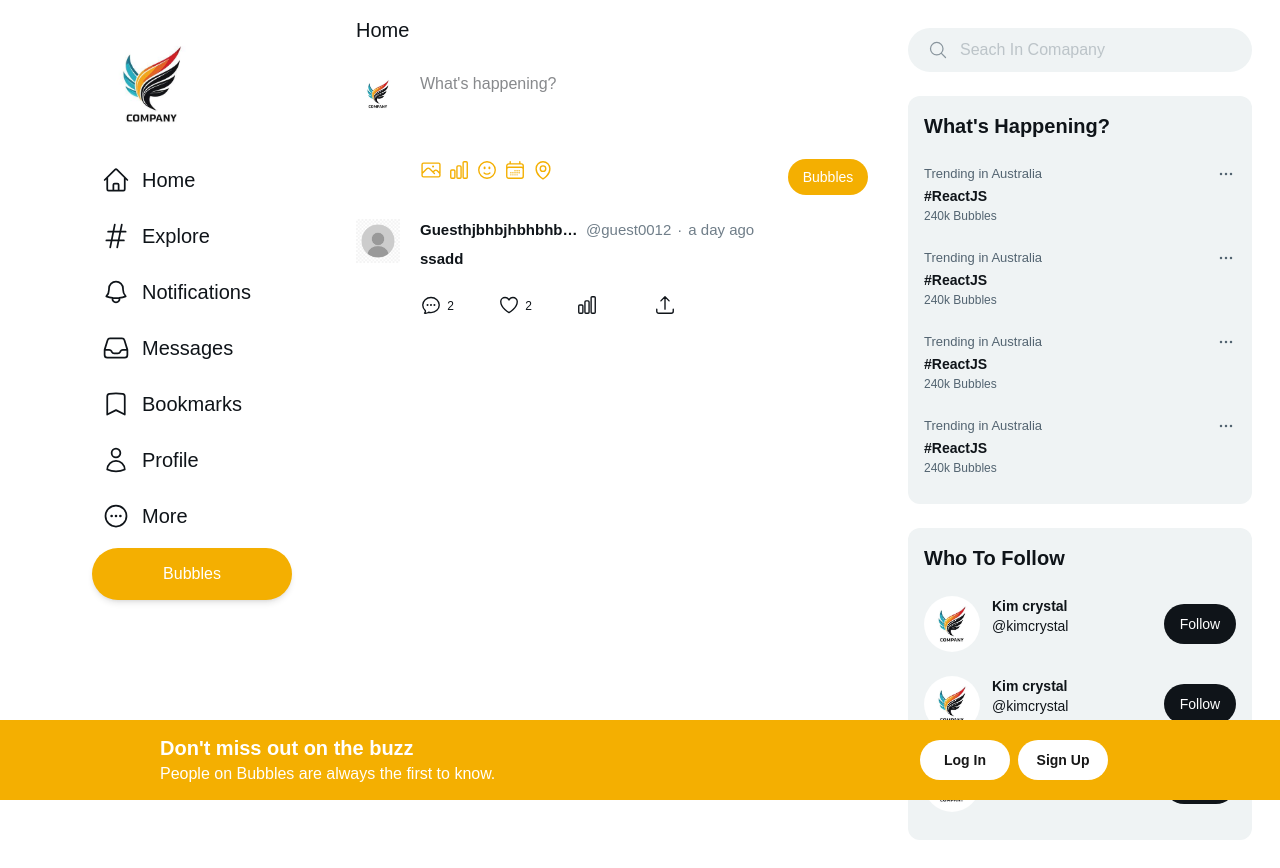
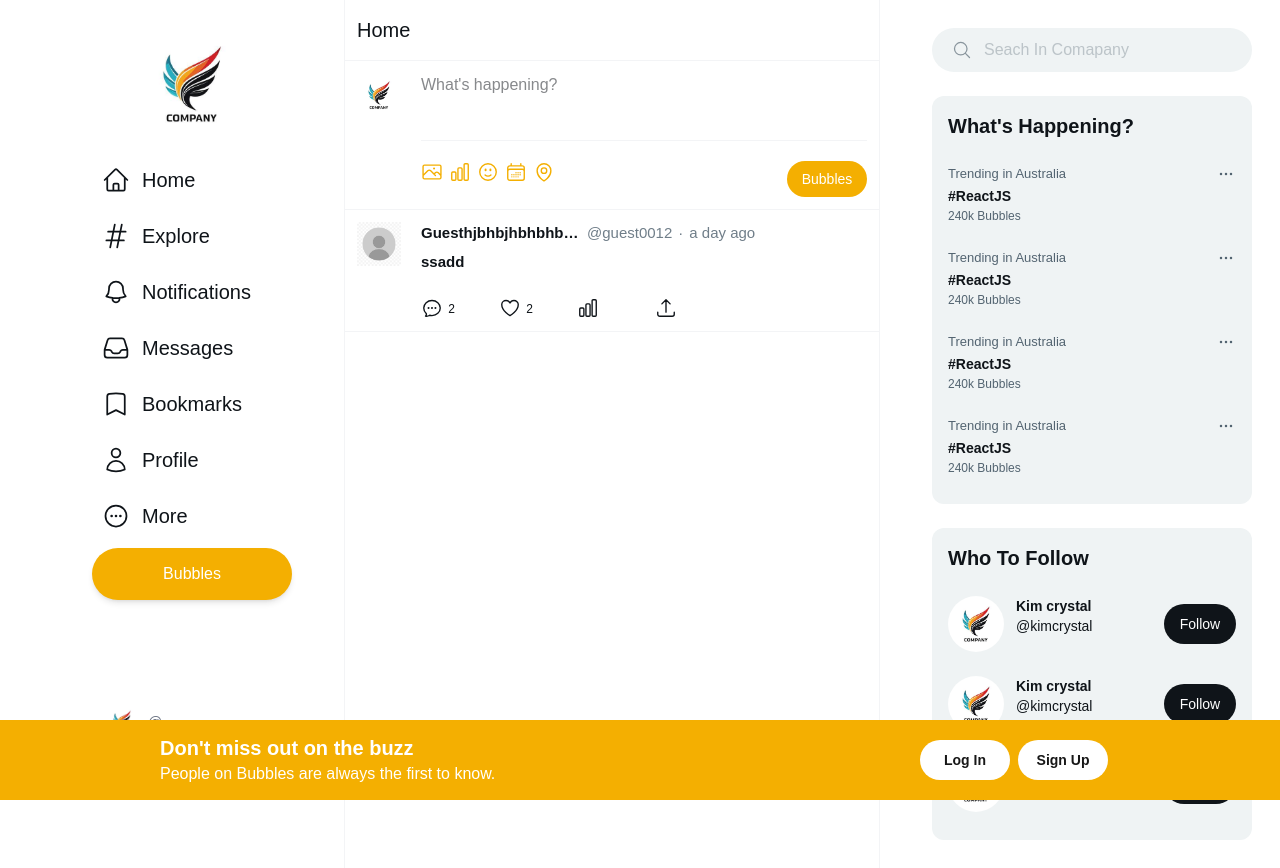
Before and after one commit to primehta17/bubbles-social-app, a Next.js app: page / in a window 1280 px wide. Built offline with nearby package versions, Linux system fonts and the light colour scheme; no server answers.

Commit message:
signup firbase sidebar

```diff
--- a/app/components/Post.tsx
+++ b/app/components/Post.tsx
@@ -4,7 +4,7 @@ import { ChartBarIcon, ChatBubbleOvalLeftEllipsisIcon, HeartIcon, ArrowUpTrayIco
 
 export default function Post() {
   return (
-    <div>
+    <div className='border-b border-gray-100'>
       <PostHeader />
       <div className="ml-16 p-3 flex space-x-14">
         <div className='relative'>
--- a/app/components/PostFeed.tsx
+++ b/app/components/PostFeed.tsx
@@ -4,8 +4,8 @@ import Post from './Post';
 
 function PostFeed(){
   return (
-    <div  className="flex-grow [max-w-2xl">
-      <div className="py-4 px-3 text-lg sm:text-xl stickt top-0 z-50 bg-white bg-opacity-80 backdrop-blur-sm">Home</div>
+    <div  className="flex-grow max-w-2xl border-x border-gray-100">
+      <div className="py-4 px-3 text-lg sm:text-xl stickt top-0 z-50 bg-white bg-opacity-80 backdrop-blur-sm border-b border-gray-100">Home</div>
      <PostInput/>
      <Post/>
      </div>
--- a/app/components/PostInput.tsx
+++ b/app/components/PostInput.tsx
@@ -5,11 +5,11 @@ import { CalendarDaysIcon, ChartBarIcon, FaceSmileIcon, MapPinIcon, PhotoIcon }
 export default function PostInput() {
   return (
     <>
-    <div className="flex space-x-5 p-3">
+    <div className="flex space-x-5 p-3 border-b border-gray-100">
         <Image src={'/assets/company-logo.jpg'} width={44} height={44} className="w-11 h-11" alt="comapny-logo"/>
         <div className='w-full'>
           <textarea className="resize-none outline-none w-full min-h-[60px] text-md" placeholder="What's happening?" />
-          <div className="flex justify-between pt-5">
+          <div className="flex justify-between pt-5 border-t border-gray-100">
               <div className='flex space-x-1.5'>
                 <PhotoIcon className='w-[22px] h-[22px] text-[#F4AF01]'/>
                 <ChartBarIcon className='w-[22px] h-[22px] text-[#F4AF01]'/>
--- a/app/components/Sidebar.tsx
+++ b/app/components/Sidebar.tsx
@@ -1,11 +1,12 @@
 import React from 'react';
 import { HomeIcon, HashtagIcon, BellIcon, UserIcon, BookmarkIcon, InboxIcon, EllipsisHorizontalCircleIcon } from '@heroicons/react/24/outline';
 import Image from "next/image";
+import SidebarUserInfo from './SidebarUserInfo';
 
 export default function Sidebar() {
   return (
     <nav className="h-screen hidden sm:flex flex-col sticky top-0 p-3 xl:ml-20 xl:mr-10">
-     <div className="realtive h-full">
+     <div className="realtive h-full flex flex-col items-center">
       <div className='py-3'>
       <Image src={'/assets/company-logo.jpg'} alt="social-logo" width={120} height={48}/>
       </div>
@@ -20,7 +21,7 @@ export default function Sidebar() {
         <button className="hidden xl:block bg-[#F4AF01] w-[200px] h-[52px] rounded-full text-white font-medium corsor-pointer shadow-md mt-2">Bubbles</button>
       </ul>
       </div>
-      <div>User Info</div>
+      <SidebarUserInfo />
     </nav>
   )
 }
--- /dev/null
+++ b/app/components/SidebarUserInfo.tsx
@@ -0,0 +1,32 @@
+'use client'
+import React from 'react';
+import Image from 'next/image';
+import { signOut } from 'firebase/auth';
+import { useDispatch } from 'react-redux';
+import { auth } from "@/firebase";
+import { signOutUser } from '../redux/slices/userSlice';
+import { useSelector } from 'react-redux';
+import { AppDispatch,RootState } from '../redux/store';
+
+function SidebarUserInfo() {
+  const dispatch:AppDispatch = useDispatch();
+  const user = useSelector((state:RootState)=>state.user);
+
+  async function handleSignOut(){
+      await signOut(auth);
+      dispatch(signOutUser());
+  }
+
+  return (
+    <div className='absolute bottom-12 flex items-center space-x-2 hover:bg-gray-200 xl:p-3 xl:pe-6 hover:bg-opacity-10 rounded-full'
+    onClick={()=>handleSignOut()}>
+    <Image src={"/assets/company-logo.jpg" } alt="user Profile Picture" width='36' height='36' className='w-9 h-9 rounded-full transition cursor-pointer'/>
+    <div className='hidden xl:flex flex-col text-sm'>
+      <span className='font-bold'>{user.name}</span>
+      <span className="text-gray-500">@{user.username}</span>
+    </div>
+  </div>
+  )
+}
+
+export default SidebarUserInfo
--- a/app/components/SignUpPrompt.tsx
+++ b/app/components/SignUpPrompt.tsx
@@ -1,9 +1,17 @@
+'use client'
 import React from 'react'
 import SignUpModal from './modals/SignUpModal'
-import LoginModal from './modals/LoginModal'
+import LoginModal from './modals/LoginModal';
+import {useSelector} from 'react-redux';
+import { RootState } from '../redux/store'
 
 export default function SignUpPrompt() {
+  const name= useSelector((state: RootState)=>
+    state.user.name
+  )
+  console.log(name);
   return (
+    !name &&
     <div className='fixed flex justify-center lg:justify-between items-center bg-[#F4AF01] w-full h-[80px]  bottom-0 md:space-x-5 lg:px-20 xl:px-40 2xl:px-80'>
       <div className='hidden md:flex flex flex-col text-white'>
         <span className='text-xl font-bold'>Don't miss out on the buzz</span>
--- a/app/components/Widgets.tsx
+++ b/app/components/Widgets.tsx
@@ -5,7 +5,7 @@ import { EllipsisHorizontalIcon, MagnifyingGlassIcon } from '@heroicons/react/24
 
 export default function Widgets() {
   return (
-    <div className='p-4 hidden lg:flex flex-col space-y-4 w-[400px]'>
+    <div className='p-4 hidden lg:flex flex-col space-y-4 w-[400px] ps-10'>
       <div className='flex m-3 bg-[#EFF3F4] text-[#89959D] rounded-full pl-5 space-x-3 items-center h-[44px]'>
         <MagnifyingGlassIcon className='w-[20px] h-[20px]'/>
         <input type="text" placeholder="Seach In Comapany" className='bg-transparent outline-none '/>
--- a/app/components/modals/LoginModal.tsx
+++ b/app/components/modals/LoginModal.tsx
@@ -24,7 +24,7 @@ function LoginModal() {
 
   const dispatch:AppDispatch = useDispatch()
   return (
-    <div>
+    <div className='w-full'>
       <button className='w-full h-[47px] md:w-[90px] md:h-[40px] text-md md:text-sm font-bold bg-white rounded-full' onClick={()=>{dispatch(openLoginModal())}}> Log In </button>
       <Modal open={isOpen} onClose={()=>dispatch(closeLoginModal())} className='flex justify-center items-center'>
         <div className="w-full h-full sm:w-[600px] sm:h-fit bg-white sm:rounded-xl">
--- a/app/components/modals/SignUpModal.tsx
+++ b/app/components/modals/SignUpModal.tsx
@@ -1,13 +1,14 @@
-'use client'
-import React, { useState } from 'react';
+'use client';
+import React, { useEffect, useState } from 'react';
 import { Modal } from '@mui/material';
 import { useSelector, useDispatch } from 'react-redux';
 import { RootState,AppDispatch } from '@/app/redux/store'
 import { closeSignUpModal, openSignUpModal } from '@/app/redux/slices/modalSlice';
 import { EyeIcon, XMarkIcon } from '@heroicons/react/24/outline';
 import { EyeSlashIcon } from '@heroicons/react/16/solid';
-import { createUserWithEmailAndPassword } from 'firebase/auth';
+import { createUserWithEmailAndPassword, onAuthStateChanged,updateProfile } from 'firebase/auth';
 import { auth } from '@/firebase';
+import { signInUser } from '@/app/redux/slices/userSlice';
 
 function SignUpModal() {
   // const [isOpen, setIsOpen] = useState(true);
@@ -17,7 +18,7 @@ function SignUpModal() {
   // const handleOpen=()=>{
   //   setIsOpen(true)
   // }
-
+  const [name,setName] =useState("");
   const [email,setEmail] = useState("");
   const [password,setPassword] =useState("");
   const [showPassword, setShowPassword] = useState(false);
@@ -33,11 +34,41 @@ function SignUpModal() {
       auth,
       email,
       password
-    )
+    );
+   await updateProfile(userCredentials.user,{
+    displayName:name,
+   });
+
+   dispatch(
+    signInUser({
+      name:userCredentials.user.displayName,
+      email:userCredentials.user.email,
+      username:userCredentials.user.email!.split("@")[0],
+      uid:userCredentials.user.uid
+    })
+   )
   }
 
+  useEffect(()=>{
+    const unsubscribe = onAuthStateChanged(auth,(currentUser)=>{
+      // console.log(currentUser);
+      if(!currentUser) return;
+      //Handle Redux Actions
+
+      dispatch(signInUser(
+        {
+          name:currentUser.displayName,
+          email:currentUser.email,
+          username:currentUser.email!.split("@")[0],
+          uid:currentUser.uid
+        }
+      ))
+    })
+    return unsubscribe;
+  },[]);
+
   return (
-    <div>
+    <div className='w-full'>
       <button className='w-full h-[47px] md:w-[90px] md:h-[40px] text-md md:text-sm font-bold bg-white rounded-full' onClick={()=>{dispatch(openSignUpModal())}}> Sign Up</button>
       <Modal open={isOpen} onClose={()=>dispatch(closeSignUpModal())} className='flex justify-center items-center'>
         <div className="w-full h-full sm:w-[600px] sm:h-fit bg-white sm:rounded-xl">
@@ -45,7 +76,7 @@ function SignUpModal() {
           <div className='pt-10 pb-20 px-4 sm:px-20'>
             <h2 className='font-bold text-3xl mb-10'>Create your Account</h2>
             <div className='w-full space-y-5 mb-10'>
-                <input type="text" placeholder='Name' className="border border-gray-200 w-full h-[47px] rounded-[4px] focus:border-[#F4AF01] outline-none ps-3 transition"></input>
+                <input type="text" placeholder='Name' className="border border-gray-200 w-full h-[47px] rounded-[4px] focus:border-[#F4AF01] outline-none ps-3 transition" onChange={(event)=>setName(event.target.value)} value={name}></input>
                 <input type="email" placeholder='Email' className="border border-gray-200 w-full h-[47px] rounded-[4px] focus:border-[#F4AF01] outline-none ps-3 transition" onChange={(e)=>setEmail(e.target.value)} value={email}></input>
               <div className='border border-gray-200 w-full h-[47px] rounded-[4px] focus-within:border-[#F4AF01] outline-none transition flex items-center overflow-hidden pr-3'>
                  <input type={showPassword ? "text" : "password"} placeholder='Password' className="outline-none w-full h-full ps-3" onChange={(e)=>setPassword(e.target.value)} value={password}/>
--- /dev/null
+++ b/app/redux/slices/userSlice.tsx
@@ -0,0 +1,31 @@
+import {createSlice } from '@reduxjs/toolkit';
+
+const initialState ={
+  name:"",
+  email:"",
+  username:"",
+  uid:""
+};
+
+const userSlice = createSlice({
+  name:"user",
+  initialState,
+  reducers:{
+    signInUser: (state,action)=>{
+      state.name=action.payload.name
+      state.email=action.payload.email
+      state.username=action.payload.username
+      state.uid=action.payload.uid
+    },
+    signOutUser: (state) =>{
+      state.name=''
+      state.email=''
+      state.username=''
+      state.uid=''
+    }
+  }
+});
+
+export const { signInUser, signOutUser} = userSlice.actions;
+
+export default userSlice.reducer;
--- a/app/redux/store.ts
+++ b/app/redux/store.ts
@@ -1,8 +1,10 @@
 import { configureStore } from '@reduxjs/toolkit';
 import modalSlice from "./slices/modalSlice";
+import userSlice from "./slices/userSlice"
 export const store =configureStore({
   reducer:{
     modals:modalSlice,
+    user:userSlice
   }
 })
 // Infer the `RootState` and `AppDispatch` types from the store itself
```
Also changed, not shown: 1 other file (tests, documents, lock files or other folders).
